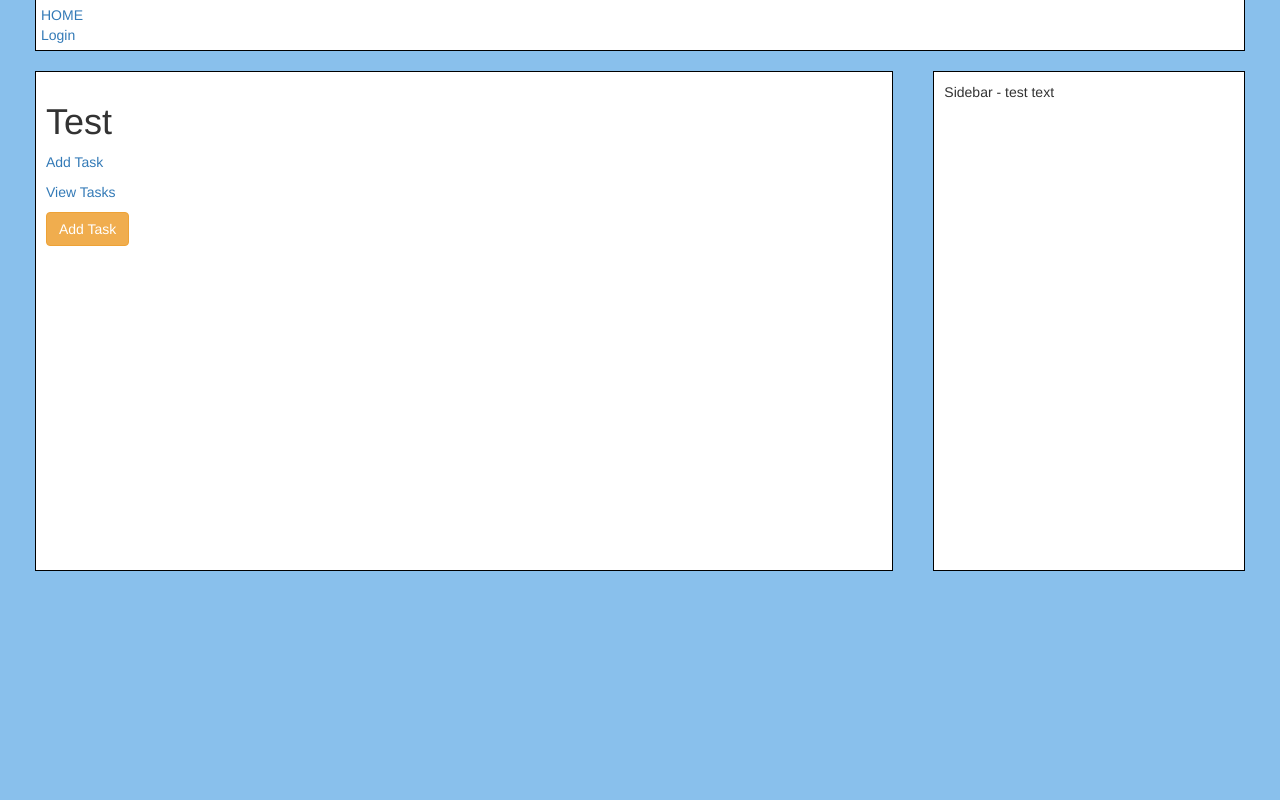
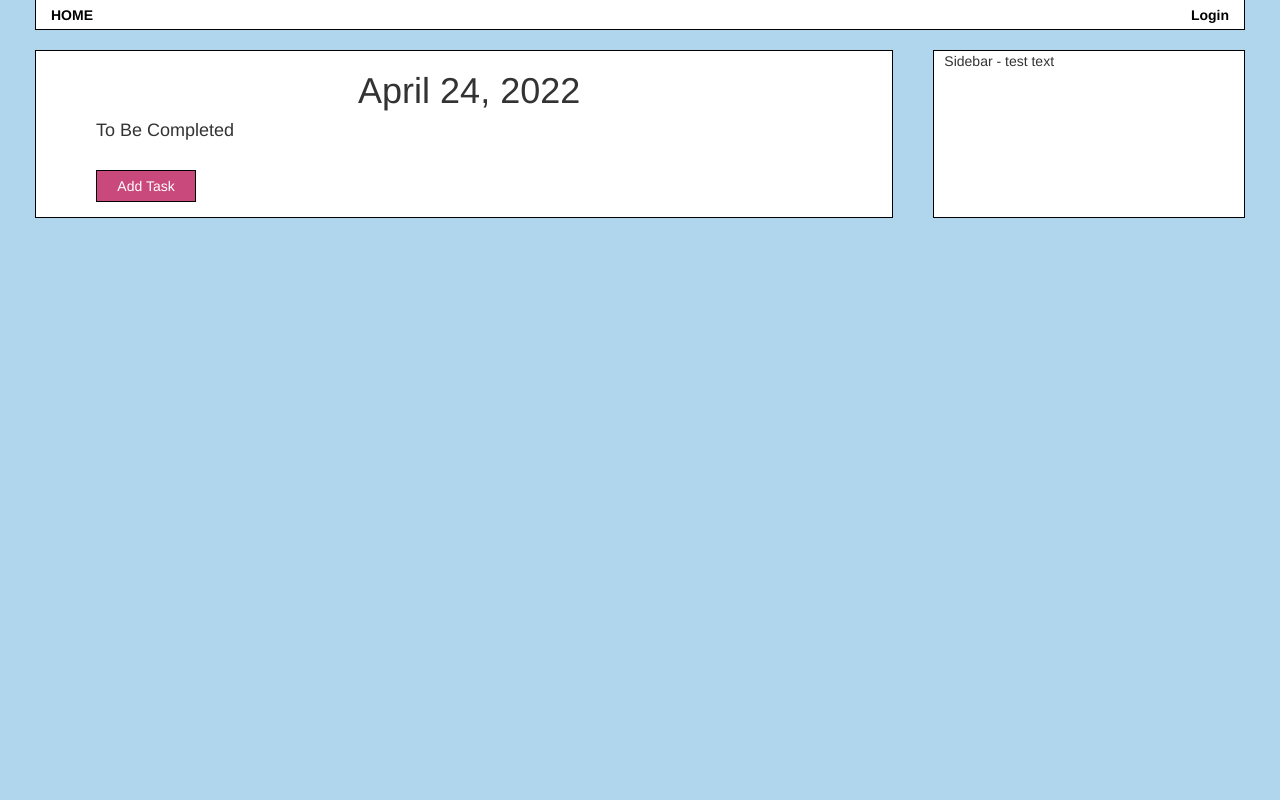
Before and after one commit to allisongoldstein/Habit-Tracker, a Flask app: page / in a window 1280 px wide. Run offline with Flask 2, Linux system fonts and the light colour scheme; data that the repository does not hold is empty; some libraries are stand-ins or nearby versions.

Commit message:
implement delete option

```diff
--- a/app/routes/routes.py
+++ b/app/routes/routes.py
@@ -1,16 +1,26 @@
-from ctypes.wintypes import MSG
 from app import app, db
 from flask import jsonify, render_template, flash, redirect, url_for, request
 from app.forms import LoginForm, RegistrationForm, AddTaskForm
 from flask_login import current_user, login_user, logout_user
 from app.models import User, Task
+from datetime import date
 
 
 
 @app.route('/')
 @app.route('/index')
 def index():
-    return render_template('index.html', title='Home')
+    today = date.today()
+    strdate = today.strftime('%B %d, %Y')
+    tasks = Task.query.all()
+    checkedTasks = Task.query.filter_by(completed=True, date=today).all()
+    uncheckedTasks = []
+    for task in tasks:
+        if task not in checkedTasks:
+            uncheckedTasks.append(task)
+    print(uncheckedTasks)
+    print(checkedTasks)
+    return render_template('index.html', title='Habit Tracker', date=strdate, tasks=uncheckedTasks, completedTasks=checkedTasks)
 
 @app.route('/login', methods=['GET', 'POST'])
 def login():
@@ -55,7 +65,8 @@ def viewTasks():
             uncheckedTasks.append(task)
     print(uncheckedTasks)
     print(checkedTasks)
-    return render_template('viewTasks.html', title='View Tasks', tasks=uncheckedTasks, completedTasks=checkedTasks)
+    showDelete = False
+    return render_template('viewTasks.html', title='View Tasks', tasks=uncheckedTasks, completedTasks=checkedTasks, showDelete=showDelete)
 
 @app.route('/addTask', methods=['GET', 'POST'])
 def addTask():
@@ -75,21 +86,34 @@ def add():
         task = Task(name=name, user_id=current_user.id)
         db.session.add(task)
         db.session.commit()
-        print(name)
-        msg = f'Successfully created new task: {name}'
-    return jsonify(msg)
+    return 'success'
 
 @app.route('/check', methods=['GET', 'POST'])
 def check():
+    print('testerrrrrrrrrrrrrrrrr')
     if request.method == 'POST':
         id = request.form['id']
         checked = request.form['checked']
-        print(checked)
+        today = date.today()
         task = Task.query.filter_by(id=id).first()
         if checked == 'checked':
             task.completed = True
+            task.date = today
         else:
             task.completed = False
         db.session.commit()
 
     return 'success'
+
+@app.route('/delete', methods=['GET', 'POST'])
+def delete():
+    print('test')
+    if request.method == 'POST':
+        print(request.method)
+        print(request.form)
+        id = request.form['id']
+        print(id)
+        task = Task.query.filter_by(id=id).first()
+        db.session.delete(task)
+        db.session.commit()
+        return 'success'
--- a/app/static/style.css
+++ b/app/static/style.css
@@ -5,14 +5,37 @@
     border-radius: 0;
     margin-left: 35px;
     margin-right: 35px;
-    padding: 5px;
+    padding-top: 5px;
+    padding-left: 15px;
+    padding-right: 15px;
     margin-bottom: 0px;
+    font-weight: bold;
+    min-height: 30px;
+}
+
+.navlink {
+    color: black;
+    margin: 0px;
+    padding: 0px;
+}
+
+.navlink:hover {
+    font-weight: bold;
+    color: black;
+}
+
+.right {
+    float: right;
 }
 
 body {
-    background-color: rgb(137, 192, 236);
+    background-color: rgb(175, 214, 236);
     margin: 0px;
     padding: 0px;
+}
+
+label {
+    font-weight: normal;
 }
 
 .container {
@@ -24,10 +47,10 @@ body {
 .sidebar, .main {
     display: flex;
     flex-direction: column;
-    height: 500px;
     margin: 20px;
     border: 1px solid black;
     background-color: white;
+    padding-bottom: 15px;
 }
 
 .sidebar {
@@ -41,9 +64,41 @@ body {
 }
 
 .content {
-    padding: 10px;
+    padding-left: 10px;
+}
+
+.center {
+    text-align: center;
+}
+
+.tasks {
+    padding-left: 50px;
+    font-weight: normal;
+}
+
+.completed-tasks {
+    opacity: 40%;
+}
+
+.completed {
+    text-decoration: line-through;
+}
+
+.btn, .btn:hover, .btn:active {
+    background-color: rgb(202, 73, 125);
+    border: 1px solid black;
+    padding: 5px;
+    width: 100px;
+    color: white;
+    border-radius: 0;
+}
+
+.delete-button, .delete-button:hover {
+    font-weight: bold;
+    color: black;
 }
 
 .error {
     color: red;
+
 }
--- a/app/templates/header.html
+++ b/app/templates/header.html
@@ -2,12 +2,14 @@
 <head>
     <title>{{ title }}</title>
     <div class="navbar">
-        <a href="/">HOME</a><br>
+        <a class="navlink" href="/">HOME</a>
+        <div class="right">
         {% if current_user.is_anonymous %}
-        <a href="{{ url_for('login') }}">Login</a>
+        <a class="navlink" href="{{ url_for('login') }}">Login</a>
         {% else %}
-        <a href="{{ url_for('logout') }}">Logout</a>
+        <a class="navlink" href="{{ url_for('logout') }}">Logout</a>
         {% endif %}
+        </div>
     </div>
 </head>
 {% endblock %}
--- a/app/templates/index.html
+++ b/app/templates/index.html
@@ -1,5 +1,4 @@
 {% extends 'bootstrap/base.html' %}
-
 {% include 'header.html' %}
 
 {% block styles %}
@@ -8,69 +7,17 @@
 {% endblock %}
 
 {% block content %}
-
 <div class="container">
-
 <div class="main">
-    <div class="content">
-    <h1>Test</h1>
-
-    <p><a href="{{ url_for('addTask') }}">Add Task</a></p>
-    <p><a href="{{ url_for('viewTasks') }}">View Tasks</a></p>
-
-    <div>
-        <a data-target="#task-modal" role="button" class="btn btn-warning" data-toggle="modal"><span class="">Add Task</span></a>
-    </div>
-
-    <div id="task-modal" class="modal fade">
-        <div class="modal-dialog">
-            <div class="modal-content">
-                <div class="modal-header">
-                    <button type="button" class="close" data-dismiss="modal">x</button>
-                    <h4 class="modal-title">Create New Task</h4>
-                </div>
-                <div class="modal-body">
-                    <label>Name</label>
-                    <input type="text" name="name" id="name" class="form-control" />
-                    <br />
-                    <button type="button" name="submit-button" id="submit-button" class="btn btn-warning">Add Task</button>
-                </div>
-            </div>
-
-        </div>
-        </div>
-    </div>
+{% include 'viewTasks.html' %}
+{% include 'sidebar.html' %}
 </div>
-
-{% include 'sidebar.html' %}
-
 </div>
-
 {% endblock %}
 
 
 {% block scripts %}
 {{super()}}
+<script src="{{ url_for('.static', filename='scripts.js') }}"></script>
 
-<script>
-
-$(document).ready(function(){
-    $('#submit-button').click(function(){
-        var name = $('#name').val();
-        if(name != '') {
-            $.ajax({
-                url:'/add',
-                method:'POST',
-                data: {name:name},
-                success:function(data){
-                    alert(data);
-                    $('#task-modal').hide();
-                    location.reload();
-                }
-            })
-        }
-    })
-})
-
-</script>
 {% endblock %}
--- a/app/templates/viewTasks.html
+++ b/app/templates/viewTasks.html
@@ -1,64 +1,49 @@
-{% extends 'bootstrap/base.html' %}
-
-{% include 'header.html' %}
-
-{% block styles %}
-{{super()}}
-<link rel="stylesheet" href="{{ url_for('static', filename='style.css') }}">
-{% endblock %}
-
 {% block content %}
 
-<div class="container">
-<div class="main">
-
 <div class="content">
-<h1>All Tasks</h1>
-
-
-
+    <h1 class="center">{{ date }}</h1>
+    <div class="tasks">
+    <h4>To Be Completed</h4>
     {% for task in tasks %}
     <input type="checkbox" class="task" id="task" name="{{task.id}}">
-<label for="{{task.id}}">{{ task.name }}</label><br />
+    <label for="{{task.id}}">{{ task.name }}</label>
+    {% if showDelete is true %} - <a class="delete-button" name="{{task.id}}">[DELETE]</a>{% endif %}<br />
     {% endfor %}
+
+    <br />
+    <div>
+        <a data-target="#task-modal" role="button" class="btn" data-toggle="modal"><span class="">Add Task</span></a>
+    </div>
+    {% if completedTasks %}
     <hr>
+    <h4>Completed</h4>
+    <div class="completed-tasks">
     {% for task in completedTasks %}
     <input type="checkbox" class="task" id="task" name="{{task.id}}" checked>
-<label for="{{task.id}}">{{ task.name }}</label><br />
+    <label class="completed" for="{{task.id}}">{{ task.name }}</label><br />
     {% endfor %}
+    </div>
+    {% endif %}
+    </div>
+
+    <div id="task-modal" class="modal fade">
+        <div class="modal-dialog">
+            <div class="modal-content">
+                <div class="modal-header">
+                    <button type="button" class="close" data-dismiss="modal">x</button>
+                    <h4 class="modal-title">Create New Task</h4>
+                </div>
+                <div class="modal-body">
+                    <label>Name</label>
+                    <input type="text" name="name" id="name" class="form-control" />
+                    <br />
+                    <button type="button" name="submit-button" id="submit-button" class="btn">Add Task</button>
+                </div>
+            </div>
 
         </div>
         </div>
+    </div>
+</div>
 
-{% include 'sidebar.html' %}
-
-</div>
 {% endblock %}
-
-{% block scripts %}
-{{super()}}
-
-<script>
-
-$(document).ready(function(){
-    $('.task').change(function() {
-        var id = this['name']
-        if(this.checked) {
-            var checked = 'checked'
-        } else {
-            var checked = 'unchecked'
-        }
-        console.log(checked)
-        $.ajax({
-            url:'/check',
-            method:'POST',
-            data: {checked:checked, id:id},
-            success:function(data){
-                location.reload();
-            }
-        })
-    })
-})
-
-</script>
-{% endblock %}
```
Also changed, not shown: app/static/scripts.js (added, +51 -0 lines), app.db. Lines whose indentation alone changed are shown as unchanged.
